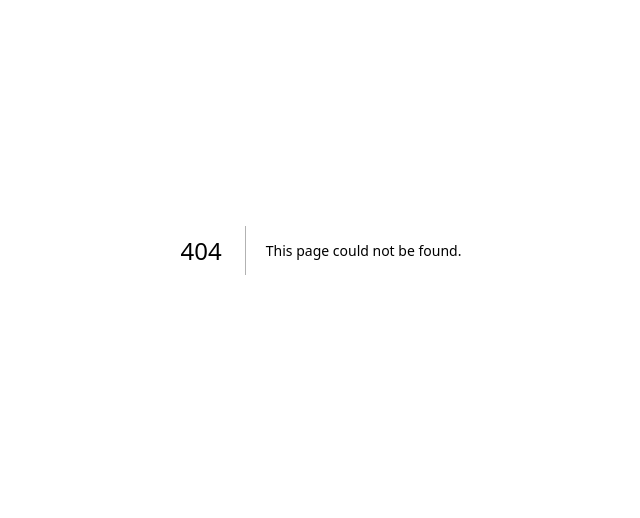
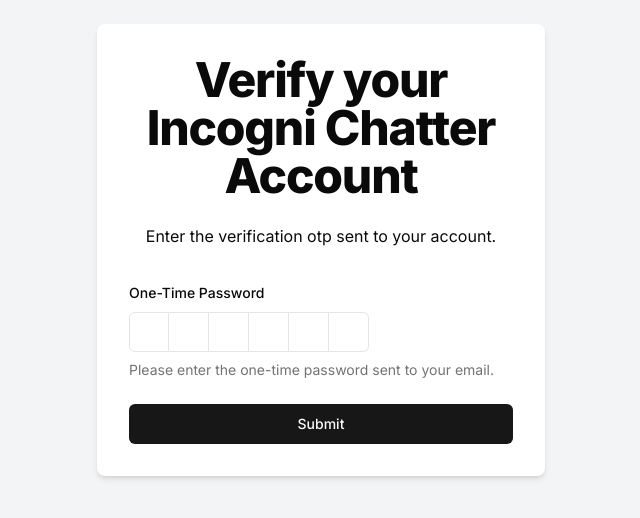
Before and after one commit to mukulpadwal/incogni-chatter, a Next.js app: page /verify/1 in a window 1280 px wide. Before the commit this address had no page. Shown: the part 150-668 px from the top of the page, without its empty margins (319-959 px from the left). Built offline with nearby package versions, Linux system fonts and the light colour scheme.

Commit message:
ADD : verify-account-page

```diff
--- a/package.json
+++ b/package.json
@@ -19,6 +19,7 @@
     "bcryptjs": "^2.4.3",
     "class-variance-authority": "^0.7.0",
     "clsx": "^2.1.1",
+    "input-otp": "^1.2.4",
     "lucide-react": "^0.376.0",
     "mongoose": "^8.3.1",
     "next": "14.1.4",
--- /dev/null
+++ b/src/app/verify/[username]/page.tsx
@@ -0,0 +1,117 @@
+"use client";
+
+import { useToast } from "@/components/ui/use-toast";
+import ApiResponse from "@/types/ApiResponse";
+import verifySchema from "@/schemas/verify.schema";
+import { zodResolver } from "@hookform/resolvers/zod";
+import axios, { AxiosError } from "axios";
+import { useParams, useRouter } from "next/navigation";
+import { useForm } from "react-hook-form";
+import * as z from "zod";
+import {
+  Form,
+  FormControl,
+  FormDescription,
+  FormField,
+  FormItem,
+  FormLabel,
+  FormMessage,
+} from "@/components/ui/form";
+import { Button } from "@/components/ui/button";
+import {
+  InputOTP,
+  InputOTPGroup,
+  InputOTPSlot,
+} from "@/components/ui/input-otp";
+
+const VeriyAccountPage = () => {
+  const router = useRouter();
+  const params = useParams<{ username: string }>();
+  const { toast } = useToast();
+
+  const form = useForm<z.infer<typeof verifySchema>>({
+    resolver: zodResolver(verifySchema),
+    defaultValues: {
+      verifyOtp: "",
+    },
+  });
+
+  const onSubmit = async (data: z.infer<typeof verifySchema>) => {
+    try {
+      const response = await axios.post("/api/verify-otp", {
+        username: params.username,
+        otp: data.verifyOtp,
+      });
+
+      if (response.data.success) {
+        toast({
+          title: "Success",
+          description: response.data.message,
+        });
+
+        router.replace("/sign-in");
+      }
+    } catch (error) {
+      const axiosError = error as AxiosError<ApiResponse>;
+      let errorMessage = axiosError.response?.data.message;
+      toast({
+        title: "OTP Verification failed",
+        description: errorMessage,
+        variant: "default",
+      });
+    } finally {
+    }
+  };
+
+  return (
+    <div className="flex justify-center items-center min-h-screen bg-gray-100">
+      <div className="w-full max-w-md p-8 space-y-8 bg-white rounded-lg shadow-md">
+        <div className="text-center">
+          <h1 className="text-4xl font-extrabold tracking-tight lg:text-5xl mb-6">
+            Verify your Incogni Chatter Account
+          </h1>
+          <p className="mb-4">
+            Enter the verification otp sent to your account.
+          </p>
+        </div>
+
+        <Form {...form}>
+          <form onSubmit={form.handleSubmit(onSubmit)} className="space-y-6">
+            <FormField
+              control={form.control}
+              name="verifyOtp"
+              render={({ field }) => (
+                <FormItem>
+                  <FormLabel>One-Time Password</FormLabel>
+                  <FormControl>
+                    <InputOTP maxLength={6} {...field}>
+                      <InputOTPGroup>
+                        <InputOTPSlot index={0} />
+                        <InputOTPSlot index={1} />
+                        <InputOTPSlot index={2} />
+                        <InputOTPSlot index={3} />
+                        <InputOTPSlot index={4} />
+                        <InputOTPSlot index={5} />
+                      </InputOTPGroup>
+                    </InputOTP>
+                  </FormControl>
+                  <FormDescription>
+                    Please enter the one-time password sent to your email.
+                  </FormDescription>
+
+                  <FormMessage />
+                </FormItem>
+              )}
+            />
+            <Button className="w-full" type="submit">
+              Submit
+            </Button>
+          </form>
+        </Form>
+      </div>
+    </div>
+  );
+};
+
+
+export default VeriyAccountPage;
--- /dev/null
+++ b/src/components/ui/input-otp.tsx
@@ -0,0 +1,71 @@
+"use client"
+
+import * as React from "react"
+import { OTPInput, OTPInputContext } from "input-otp"
+import { Dot } from "lucide-react"
+
+import { cn } from "@/lib/utils"
+
+const InputOTP = React.forwardRef<
+  React.ElementRef<typeof OTPInput>,
+  React.ComponentPropsWithoutRef<typeof OTPInput>
+>(({ className, containerClassName, ...props }, ref) => (
+  <OTPInput
+    ref={ref}
+    containerClassName={cn(
+      "flex items-center gap-2 has-[:disabled]:opacity-50",
+      containerClassName
+    )}
+    className={cn("disabled:cursor-not-allowed", className)}
+    {...props}
+  />
+))
+InputOTP.displayName = "InputOTP"
+
+const InputOTPGroup = React.forwardRef<
+  React.ElementRef<"div">,
+  React.ComponentPropsWithoutRef<"div">
+>(({ className, ...props }, ref) => (
+  <div ref={ref} className={cn("flex items-center", className)} {...props} />
+))
+InputOTPGroup.displayName = "InputOTPGroup"
+
+const InputOTPSlot = React.forwardRef<
+  React.ElementRef<"div">,
+  React.ComponentPropsWithoutRef<"div"> & { index: number }
+>(({ index, className, ...props }, ref) => {
+  const inputOTPContext = React.useContext(OTPInputContext)
+  const { char, hasFakeCaret, isActive } = inputOTPContext.slots[index]
+
+  return (
+    <div
+      ref={ref}
+      className={cn(
+        "relative flex h-10 w-10 items-center justify-center border-y border-r border-input text-sm transition-all first:rounded-l-md first:border-l last:rounded-r-md",
+        isActive && "z-10 ring-2 ring-ring ring-offset-background",
+        className
+      )}
+      {...props}
+    >
+      {char}
+      {hasFakeCaret && (
+        <div className="pointer-events-none absolute inset-0 flex items-center justify-center">
+          <div className="h-4 w-px animate-caret-blink bg-foreground duration-1000" />
+        </div>
+      )}
+    </div>
+  )
+})
+InputOTPSlot.displayName = "InputOTPSlot"
+
+const InputOTPSeparator = React.forwardRef<
+  React.ElementRef<"div">,
+  React.ComponentPropsWithoutRef<"div">
+>(({ ...props }, ref) => (
+  <div ref={ref} role="separator" {...props}>
+    <Dot />
+  </div>
+))
+InputOTPSeparator.displayName = "InputOTPSeparator"
+
+export { InputOTP, InputOTPGroup, InputOTPSlot, InputOTPSeparator }
--- a/tailwind.config.ts
+++ b/tailwind.config.ts
@@ -67,10 +67,15 @@ const config = {
           from: { height: "var(--radix-accordion-content-height)" },
           to: { height: "0" },
         },
+        "caret-blink": {
+          "0%,70%,100%": { opacity: "1" },
+          "20%,50%": { opacity: "0" },
+        },
       },
       animation: {
         "accordion-down": "accordion-down 0.2s ease-out",
         "accordion-up": "accordion-up 0.2s ease-out",
+        "caret-blink": "caret-blink 1.25s ease-out infinite",
       },
     },
   },
```
Also changed, not shown: 1 other file (tests, documents, lock files or other folders).
